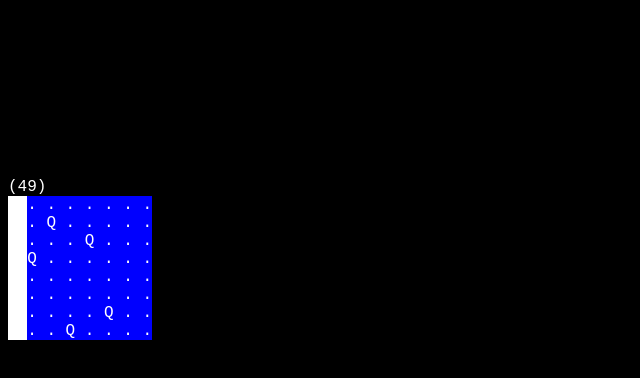
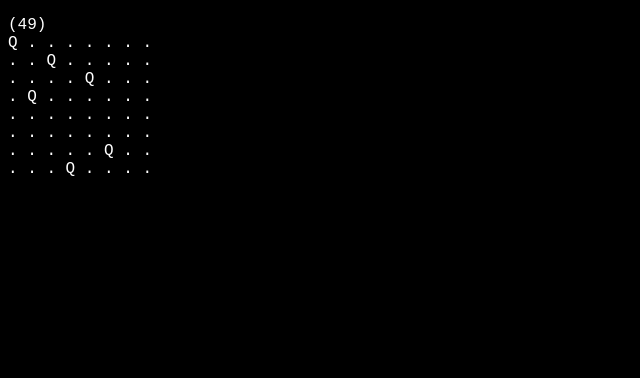
Before and after one commit to Tejas-Weldode/daa-mini-project, a plain HTML site: page index.html in a window 1280 px wide. Shown: the whole page, without its empty margins (0-640 px from the left). Drawn offline with Linux system fonts and the light colour scheme.

Commit message:
now let this be

```diff
--- a/index.html
+++ b/index.html
@@ -10,27 +10,15 @@
                 color: white;
                 font-family: "Courier New", Courier, monospace;
             }
-            .box {
-                height: 12vw;
-                width: 12vw;
-            }
-            .dark {
-                background-color: blue;
-            }
-            .light {
-                background-color: white;
-            }
         </style>
     </head>
     <body>
-        <div class="box"></div>
         <p id="id"></p>
         <script>
             // JavaScript program to solve N Queen
             const N = 8;
             const DELAY_TIME = 100;
             let stepCount = 0;
-
             function delayThis() {
                 return new Promise((resolve) => {
                     setTimeout(() => {
@@ -43,44 +31,18 @@
             }
 
             function printSolution(board) {
-                // clear all
                 document.getElementById("id").innerHTML = "";
-                // add new line
                 document.getElementById("id").innerHTML += `(${stepCount})<br>`;
-                // print board
-                let square_count = 8;
                 for (let i = 0; i < N; i++) {
                     for (let j = 0; j < N; j++) {
-                        // for queen
-                        if (board[i][j] == 1) {
-                            // light
-                            if (square_count % 8 === 0)
-                                document.getElementById("id").innerHTML +=
-                                    "<span class='box light'>Q </span>";
-                            // dark
-                            else
-                                document.getElementById("id").innerHTML +=
-                                    "<span class='box dark'>Q </span>";
-                        }
-                        // for empty
-                        else {
-                            // light
-                            if (square_count % 8 === 0)
-                                document.getElementById("id").innerHTML +=
-                                    "<span class='box light'>. </span>";
-                            // dark
-                            else
-                                document.getElementById("id").innerHTML +=
-                                    "<span class='box dark'>. </span>";
-                        }
-
-                        square_count++;
+                        if (board[i][j] == 1)
+                            document.getElementById("id").innerHTML += "Q ";
+                        else document.getElementById("id").innerHTML += ". ";
                     }
                     document.getElementById("id").innerHTML += "<br>";
                 }
                 stepCount++;
             }
-
             function isSafe(board, row, col) {
                 for (let i = 0; i < col; i++)
                     if (board[row][i] == 1) return false;
@@ -90,7 +52,6 @@
                     if (board[i][j]) return false;
                 return true;
             }
-
             async function solveNQUtil(board, col) {
                 await delayThis();
                 printSolution(board);
@@ -106,7 +67,6 @@
                 }
                 return false;
             }
-
             async function solveNQ() {
                 let board = [
                     [0, 0, 0, 0, 0, 0, 0, 0],
@@ -118,12 +78,10 @@
                     [0, 0, 0, 0, 0, 0, 0, 0],
                     [0, 0, 0, 0, 0, 0, 0, 0],
                 ];
-
                 if ((await solveNQUtil(board, 0)) == false) {
                     document.write("Solution does not exist");
                     return false;
                 }
-
                 printSolution(board);
                 return true;
             }
```
